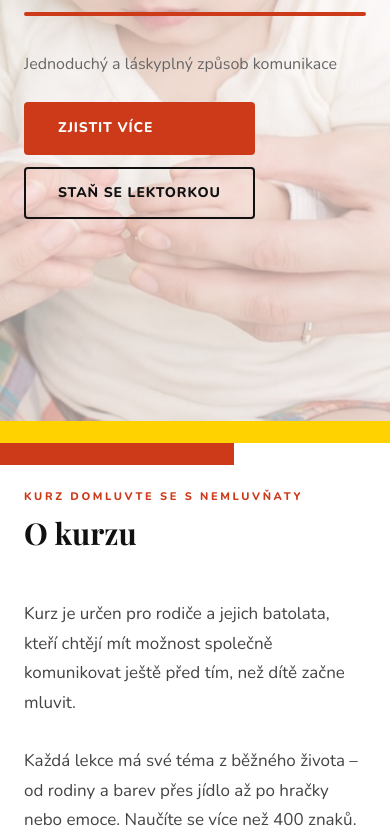
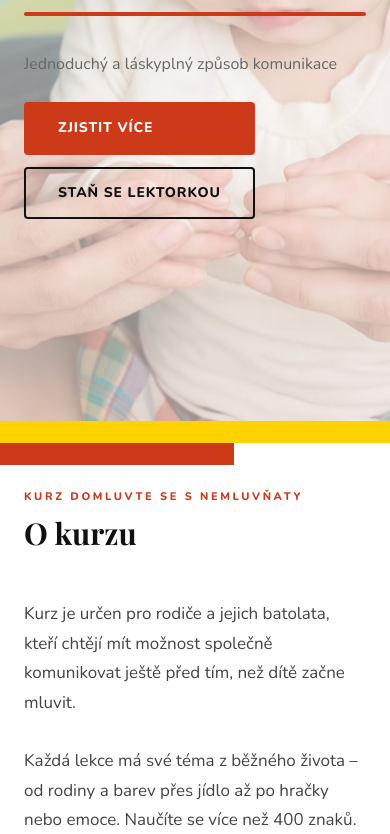
Before and after one commit to rihoutovaradkaRR/domluvtesesnemluvnaty, a plain HTML site: page index.html in a window 390 px wide. Shown: the part 423-1257 px from the top of the page. Drawn offline with nearby package versions, Linux system fonts and the light colour scheme; a web font is replaced by a local one.

Commit message:
Mobile hero: shift child slightly right (62%)

```diff
--- a/style-v3.css
+++ b/style-v3.css
@@ -570,7 +570,7 @@ a { text-decoration: none; }
         padding: 90px 24px 50px;
         background-image: url("hero.jpg");
         background-size: cover;
-        background-position: 75% 45%;
+        background-position: 62% 45%;
         position: relative;
         box-sizing: border-box;
     }
```
